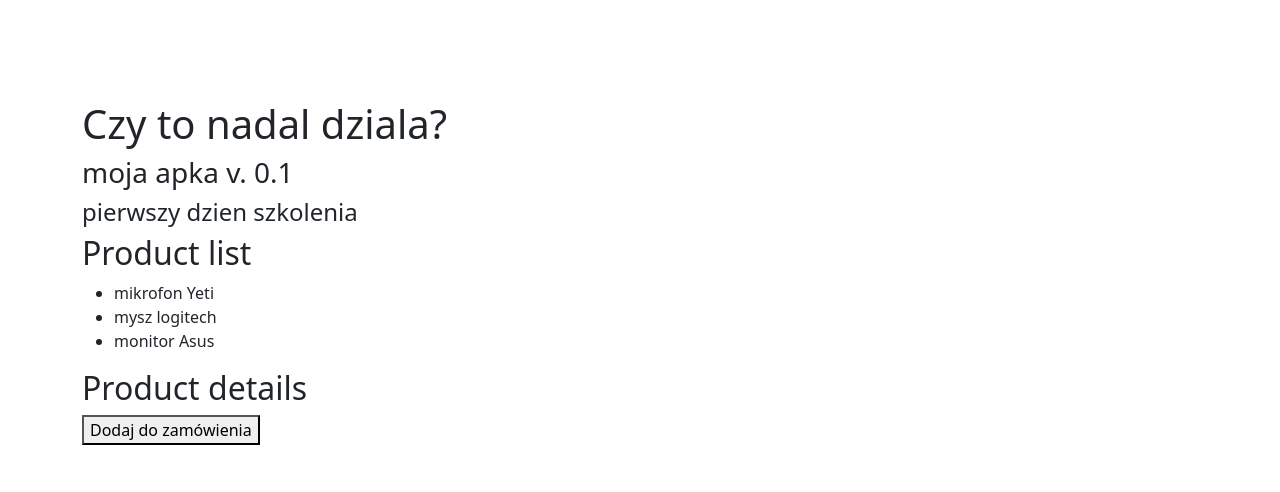
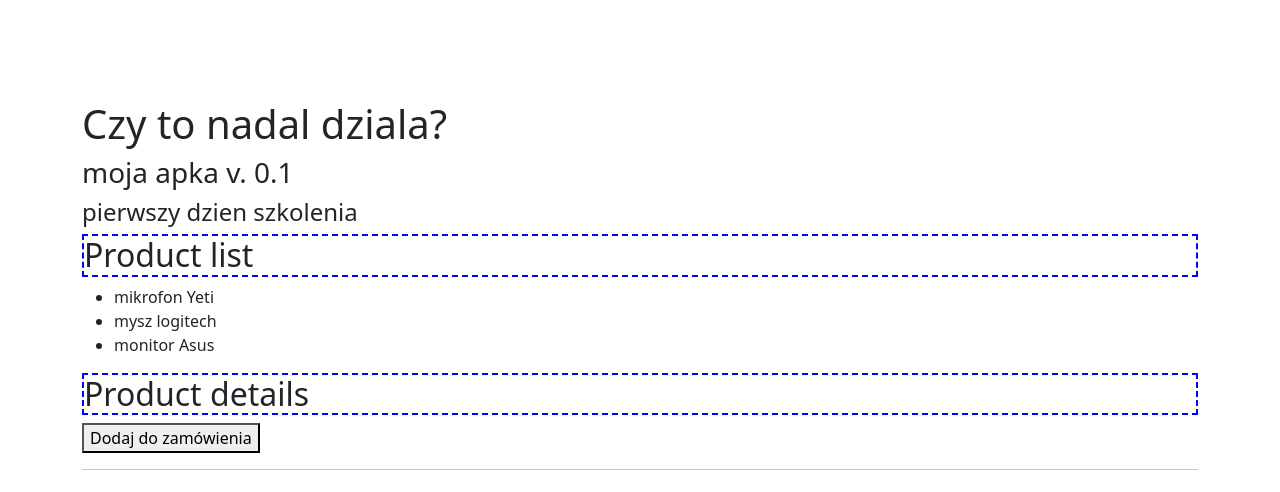
Before and after one commit to dev-com2020/altkom_ang15_1, an Angular app: page / in a window 1280 px wide. Shown: the top 492 px of the page. Built offline with nearby package versions, Linux system fonts and the light colour scheme.

Commit message:
15:15 22.04

```diff
--- a/src/app/products/product-detail/product-detail.component.css
+++ b/src/app/products/product-detail/product-detail.component.css
@@ -0,0 +1,3 @@
+h2 {
+    border: 2px dashed blue;
+}
--- a/src/app/products/product-detail/product-detail.component.ts
+++ b/src/app/products/product-detail/product-detail.component.ts
@@ -1,9 +1,10 @@
-import { Component, Input, Output, EventEmitter } from '@angular/core';
+import { Component, Input, Output, EventEmitter, ViewEncapsulation } from '@angular/core';
 
 @Component({
   selector: 'app-product-detail',
   templateUrl: './product-detail.component.html',
-  styleUrls: ['./product-detail.component.css']
+  styleUrls: ['./product-detail.component.css'],
+  encapsulation: ViewEncapsulation.None
 })
 export class ProductDetailComponent {
   @Input() name = ''
@@ -13,5 +14,4 @@ export class ProductDetailComponent {
     this.bought.emit(this.name)
   }
 
-
 }
--- a/src/app/products/product-list/product-list.component.html
+++ b/src/app/products/product-list/product-list.component.html
@@ -4,5 +4,12 @@
     <li (click)="selectedProduct = 'Logi'">mysz logitech</li>
     <li (click)="selectedProduct = 'Asus'">monitor Asus</li>
 </ul>
-<app-product-detail [name]="selectedProduct" (bought)="onBuy($event)"></app-product-detail>
+<!-- <app-product-detail [name]="selectedProduct" (bought)="onBuy($event)"></app-product-detail> -->
 <!-- <app-product-detail name="selectedProduct"></app-product-detail> -->
+<app-product-detail
+#product
+[name]="selectedProduct"
+(bought)="onBuy($event)"
+></app-product-detail>
+<br><hr>
+<span>{{product.name}}</span>
```
